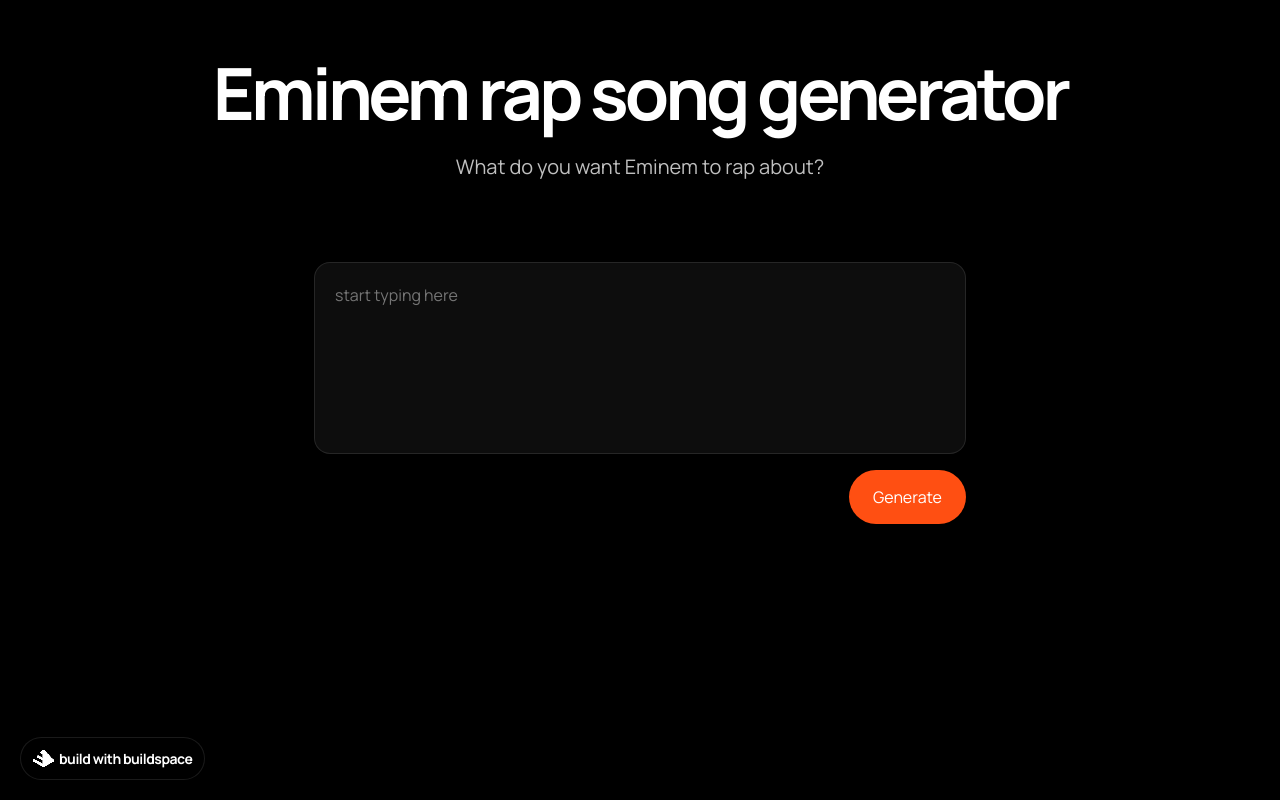
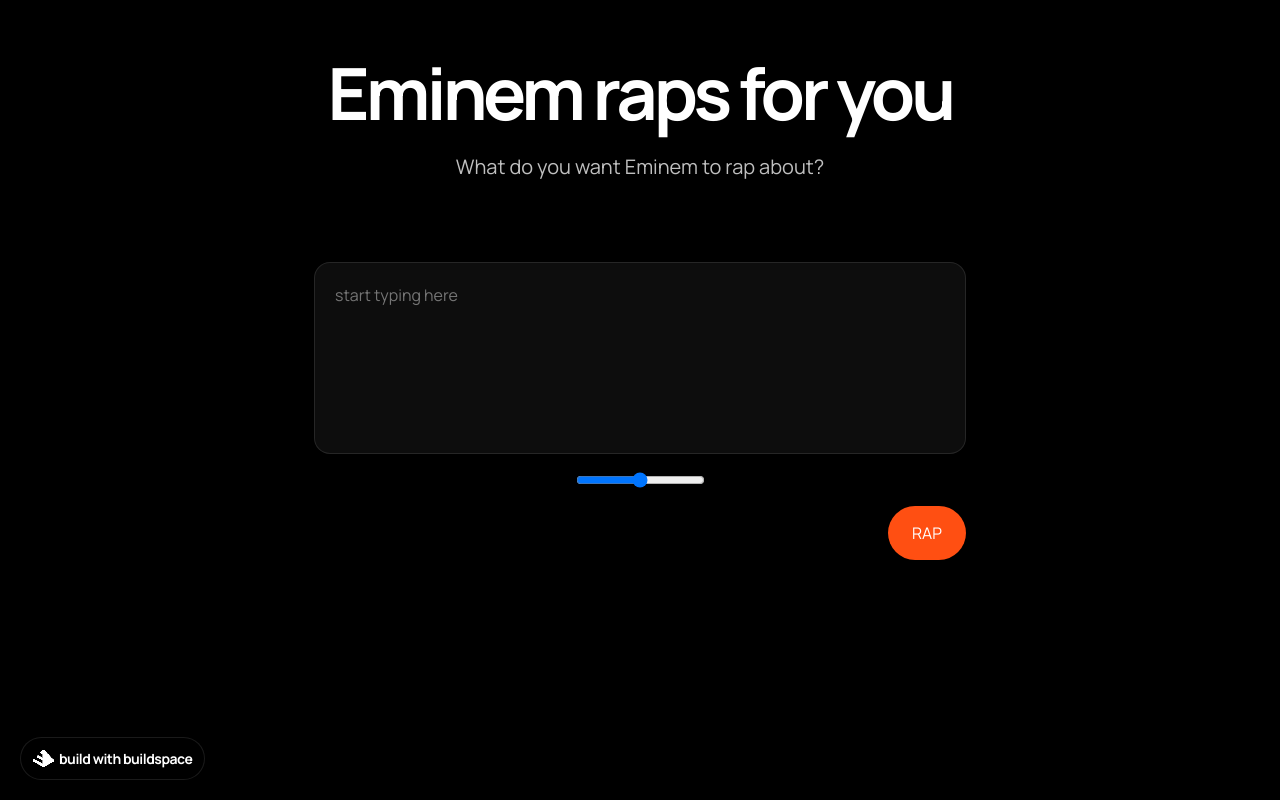
Before and after one commit to AlmostEfficient/ai-rapper, a Next.js app: page / in a window 1280 px wide. Built offline with nearby package versions, Linux system fonts and the light colour scheme.

Commit message:
add music

```diff
--- a/pages/index.js
+++ b/pages/index.js
@@ -1,3 +1,4 @@
+import { useEffect } from 'react';
 import Head from 'next/head';
 import Image from 'next/image';
 import buildspaceLogo from '../assets/buildspace-logo.png';
@@ -9,6 +10,8 @@
   const [currentLine, setCurrentLine] = useState('');
   const [isGenerating, setIsGenerating] = useState(false);
   const [playing, setIsPlaying] = useState(false);
+  const [audio, setAudio] = useState(null);
+  const [volume, setVolume] = useState(0.5);
 
   const callGenerateEndpoint = async () => {
     setIsGenerating(true);
@@ -44,13 +47,19 @@
     console.log('handleSpeak', text);
     let lines = text.split('\n');
     setIsPlaying(true)
+    audio.play();
 
     // Display each line as it's played
     lines.forEach((line) => {
       let msg = new SpeechSynthesisUtterance(line);
-      msg.rate = 1.6;
-      msg.pitch = 1.2;
-
+      msg.rate = 1.5;
+      msg.onstart = () => {
+        setCurrentLine(line);
+        if(index === 0){
+          audio.volume = 0.2;
+          audio.play();
+        }
+      };
       // Display current line
       msg.onstart = () => setCurrentLine(line);
 
@@ -60,6 +69,7 @@
           setLyrics(text);
           setIsPlaying(false)
           setCurrentLine('');
+          audio.pause();
         }
       }
 
@@ -70,7 +80,14 @@
   const stopPlaying = () =>{
     window.speechSynthesis.cancel();
     setIsPlaying(false)
+    audio.pause();
   }
+
+  useEffect(() => {
+    if (audio) {
+        audio.volume = volume;
+    }
+  }, [audio, volume]);
 
   const onUserChangedText = (event) => {
     setUserInput(event.target.value);
@@ -84,13 +101,18 @@
       <div className="container">
         <div className="header">
           <div className="header-title">
-            <h1>Eminem rap song generator</h1>
+            <h1>Eminem raps for you</h1>
           </div>
           <div className="header-subtitle">
             <h2>What do you want Eminem to rap about?</h2>
           </div>
         </div>
+        <audio
+          src={`/beat3.mp3`}
+          onCanPlay={(e) => e.target.volume = 0.2}
 
+          ref={(el) => { setAudio(el); }}
+        />
         <div className="prompt-container">
           <textarea
             placeholder="start typing here"
@@ -98,6 +120,14 @@
             value={userInput}
             onChange={onUserChangedText}
           />
+                  <input
+            type="range"
+            min={0}
+            max={1}
+            step={0.01}
+            value={volume}
+            onChange={(e) => setVolume(e.target.value)}
+        />
 
           <div className="prompt-buttons">
             <a
@@ -110,7 +140,7 @@
                 {isGenerating ? (
                   <span className="loader"></span>
                 ) : (
-                  <p>Generate</p>
+                  <p>RAP</p>
                 )}
               </div>
             </a>
```
Also changed, not shown: pages/api/generate.js (line endings or trailing spaces), 1 other file (tests, documents, lock files or other folders).
